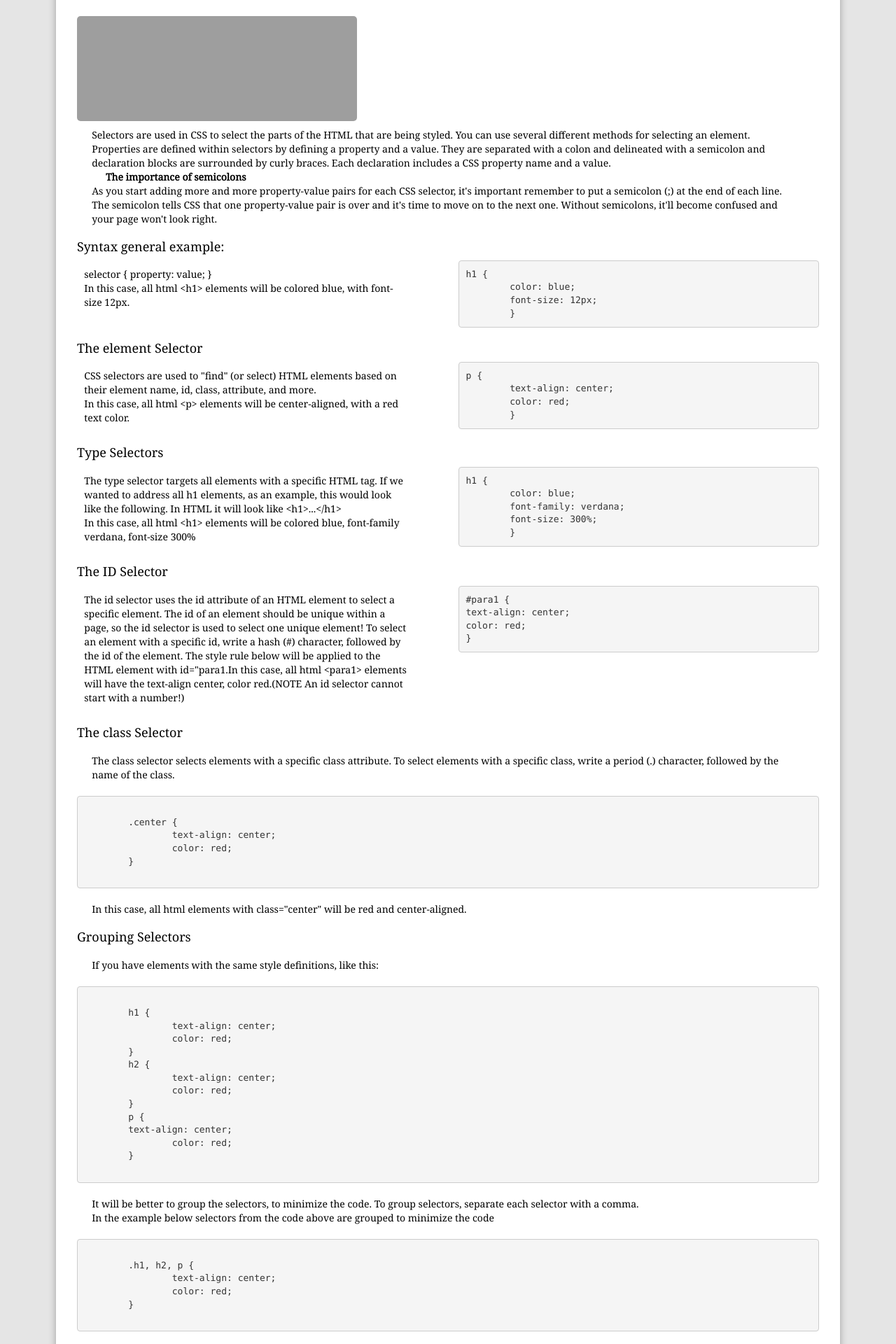
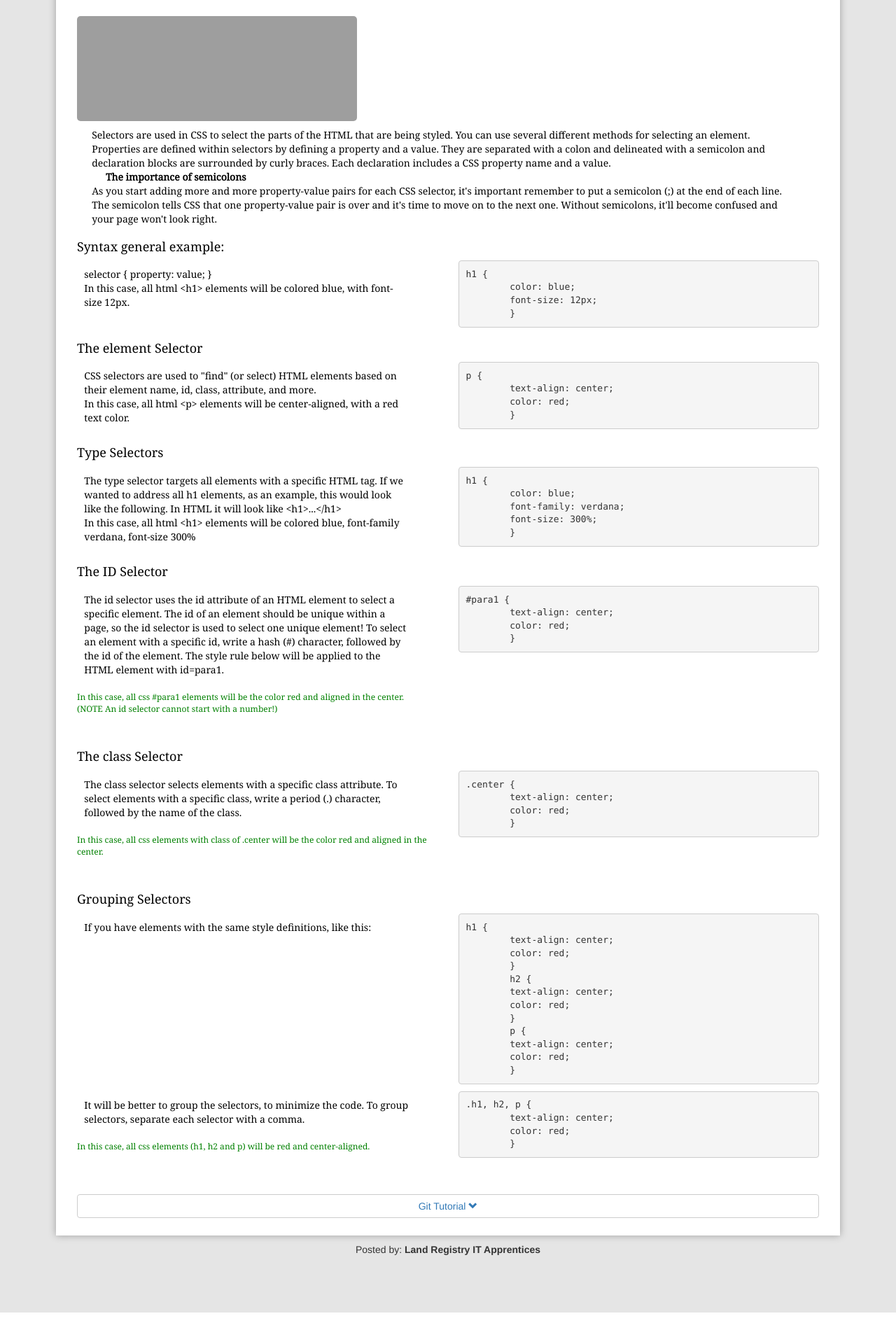
Before and after one commit to eproctor93/Apprentice_website, a Flask app: page /HTML in a window 1280 px wide, after a click on "CSS Content". Shown: the part 1000-2920 px from the top of the page at 70% size. After the commit the page ends 2875 px from the top, so only its background shows below. Run offline with Flask 2, Linux system fonts and the light colour scheme; some libraries are stand-ins or nearby versions; grey boxes are pictures that could not be loaded.

Commit message:
Finishing new styling on the Css content page

```diff
--- a/application/templates/html_INTRO.html
+++ b/application/templates/html_INTRO.html
@@ -436,11 +436,12 @@
 
     <div class="row">
     <div class="col-md-6">
+
     <p class="text">The id selector uses the id attribute of an HTML element to select a specific element.
         The id of an element should be unique within a page, so the id selector is used to select one unique element!
         To select an element with a specific id, write a hash (#) character, followed by the id of the element.
-The style rule below will be applied to the HTML element with id="para1.In this case, all html &lt;para1&gt;
-elements will have the text-align center, color red.(NOTE An id selector cannot start with a number!)</p>
+        The style rule below will be applied to the HTML element with id=para1.
+        {{ html_important("In this case, all css #para1 elements will be the color red and aligned in the center.(NOTE An id selector cannot start with a number!)") }}</p>
 
     </div>
 
@@ -448,37 +449,43 @@ elements will have the text-align center, color red.(NOTE An id selector cannot
         <pre><code>#para1 {
         text-align: center;
         color: red;
-}</pre></code>
+        }</code></pre>
 
     </div>
     </div>
 
+    <h4 class="header4">The class Selector</h4>
+
+    <div class="row">
+    <div class="col-md-6">
+
+    <p class="text">The class selector selects elements with a specific class attribute.
+        To select elements with a specific class, write a period (.) character, followed by the name of the class.
+        {{ html_important("In this case, all css elements with class of .center will be the color red and aligned in the center.") }}</p>
+
+    </div>
 
 
-
-
-
-
-
-
-    <h4 class="header4">The class Selector</h4>
-        <p class="text">The class selector selects elements with a specific class attribute.
-            To select elements with a specific class, write a period (.) character, followed by the name of the class.</p>
-
-    <pre><code>
-        .center {
+    <div class="col-md-6">
+        <pre><code>.center {
         text-align: center;
         color: red;
-        }
-    </pre></code>
-        <p class="text">In this case, all html elements with class="center" will be red and center-aligned.</p>
+        }</code></pre>
 
+    </div>
+    </div>
 
     <h4 class="header4">Grouping Selectors</h4>
+
+    <div class="row">
+    <div class="col-md-6">
+
     <p class="text">If you have elements with the same style definitions, like this:</p>
 
-    <pre><code>
-        h1 {
+    </div>
+
+    <div class="col-md-6">
+        <pre><code>h1 {
         text-align: center;
         color: red;
         }
@@ -489,21 +496,28 @@ color: red;
         p {
         text-align: center;
         color: red;
-        }
-    </pre></code>
+        }</code></pre>
+
+    </div>
+
+    <div class="col-md-6">
+
     <p class="text">It will be better to group the selectors, to minimize the code.
         To group selectors, separate each selector with a comma.<br>
-        In the example below selectors from the code above are grouped to minimize the code</p>
+        {{ html_important("In this case, all css elements (h1, h2 and p) will be red and center-aligned.") }}</p>
 
-    <pre><code>
-        .h1, h2, p {
+    </div>
+
+
+    <div class="col-md-6">
+        <pre><code>.h1, h2, p {
         text-align: center;
         color: red;
-        }
-    </pre></code>
+        }</pre></code>
 
-    <div class="content">
-    </div><br><br>
+    </div>
+    </div>
+
         <div class="triangle">
  <h3><a class="info-toggle collapsed" data-toggle="collapse" href="#collapse" aria-expanded="false"><button type="button" class="btn btn-default btn-block" href="#collapse" data-toggle="collapse">Git Tutorial <span class="glyphicon glyphicon-chevron-down"></span></a></h3></button>
         </div>
```
Lines whose indentation alone changed are shown as unchanged.
